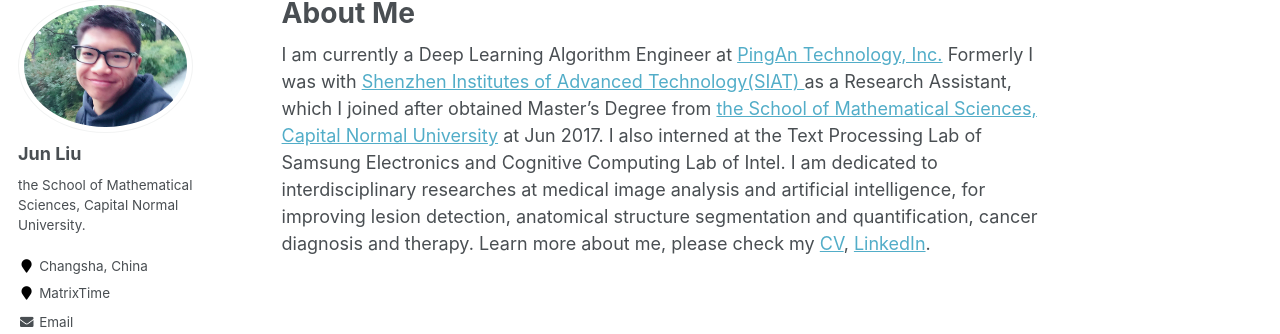
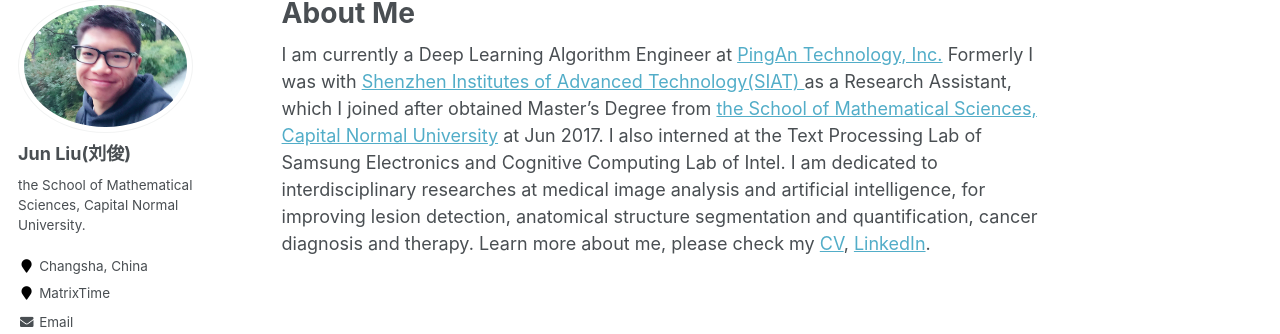
Before and after one commit to junliu-cn/junliu-cn.github.io, a Jekyll site: the page built from _pages/about.md, in a window 1280 px wide. Shown: the part 119-453 px from the top of the page. Built offline with Jekyll 4.4.1, drawn with Linux system fonts in a browser that asks for light colours.

Commit message:
add chinese name

```diff
--- a/_config.yml
+++ b/_config.yml
@@ -80,7 +80,7 @@ analytics:
 
 # Site Author
 author:
-  name             : "Jun Liu"
+  name             : "Jun Liu(刘俊)"
   avatar           : "profile.jpeg"
   bio              : "the School of Mathematical Sciences, Capital Normal University."
   location         : "Changsha, China"
```
